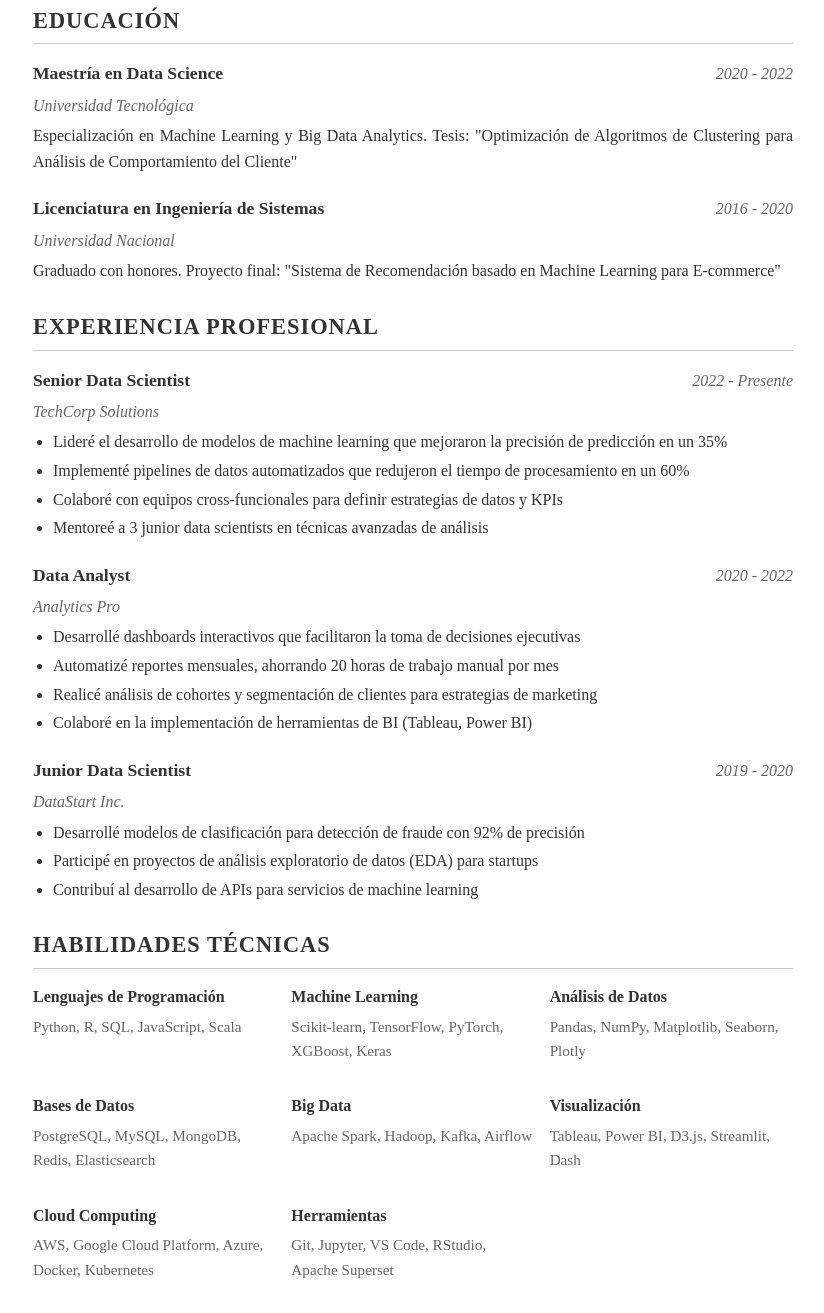
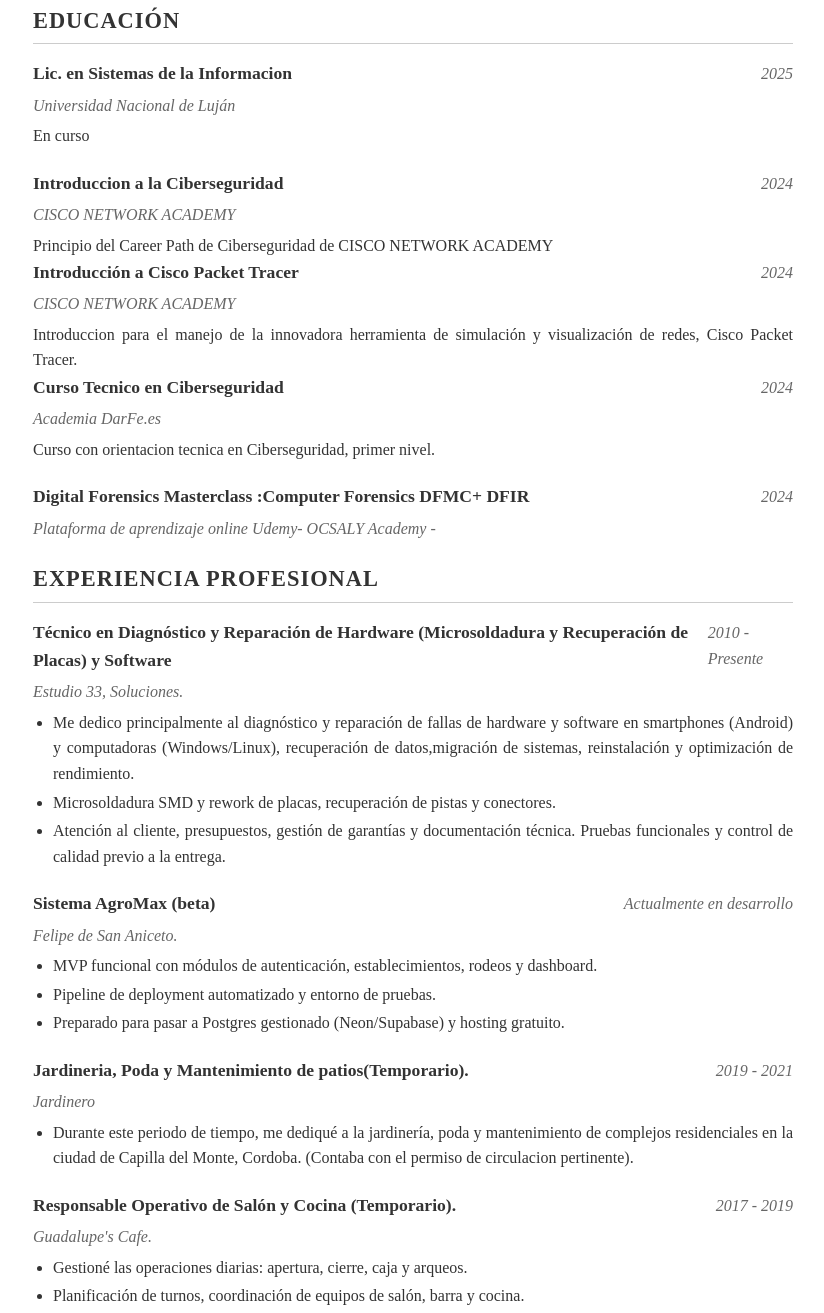
Before and after one commit to f-alon/FelipeDSA_CV, a plain HTML site: page index.html in a window 1280 px wide. Shown: the part 412-1725 px from the top of the page, without its empty margins (227-1051 px from the left). Drawn offline with Linux system fonts and the light colour scheme.

Commit message:
Update personal information and educational background in index.html; replace Data Science focus with current studies in Systems Information and Cybersecurity, and revise work experience to reflect recent roles and skills.

```diff
--- a/index.html
+++ b/index.html
@@ -172,15 +172,15 @@
     <div class="header">
         <h1>Felipe DSA</h1>
         <div class="contact-info">
-            <p>Email: felipe.dsa@email.com | Teléfono: +1 (555) 123-4567</p>
-            <p>LinkedIn: linkedin.com/in/felipe-dsa | GitHub: github.com/felipe-dsa</p>
-            <p>Ubicación: Ciudad, País</p>
+            <p>Email: felipedesananiceto@gmail.com | Teléfono: 3544302876</p>
+            <p>LinkedIn: linkedin.com/in/felipe-dsa | GitHub: github.com/f-alon</p>
+            <p>Ubicación: Luján, Buenos Aires</p>
         </div>
     </div>
 
     <div class="section">
         <h2 class="section-title">Perfil Profesional</h2>
-        <p>Profesional especializado en Data Science y Analytics con más de 5 años de experiencia en el desarrollo de soluciones de inteligencia de negocios, análisis predictivo y machine learning. Experto en Python, R, SQL y herramientas de visualización de datos. Comprometido con la excelencia técnica y la entrega de resultados que generan valor empresarial.</p>
+        <p>Estudiante de primer año de la carrera de Lic. en Sistemas de la Informacion en la Universidad Nacional de Luján. Con conocimientos en Ciberseguridad, reparación de electrónica de Smartphones, computadoras portatiles y de escritorio. Me destaco por ser una persona con perfil técnico y muy curiosa que analiza los por qué y para qué de las cosas.</p>
     </div>
 
     <div class="section">
@@ -188,23 +188,50 @@
 
         <div class="entry">
             <div class="entry-header">
-                <div class="entry-title">Maestría en Data Science</div>
-                <div class="entry-date">2020 - 2022</div>
+                <div class="entry-title">Lic. en Sistemas de la Informacion</div>
+                <div class="entry-date">2025</div>
             </div>
-            <div class="entry-subtitle">Universidad Tecnológica</div>
+            <div class="entry-subtitle">Universidad Nacional de Luján</div>
             <div class="entry-description">
-                <p>Especialización en Machine Learning y Big Data Analytics. Tesis: "Optimización de Algoritmos de Clustering para Análisis de Comportamiento del Cliente"</p>
+                <p>En curso</p>
             </div>
         </div>
 
         <div class="entry">
             <div class="entry-header">
-                <div class="entry-title">Licenciatura en Ingeniería de Sistemas</div>
-                <div class="entry-date">2016 - 2020</div>
+                <div class="entry-title">Introduccion a la Ciberseguridad</div>
+                <div class="entry-date">2024</div>
             </div>
-            <div class="entry-subtitle">Universidad Nacional</div>
+            <div class="entry-subtitle">CISCO NETWORK ACADEMY</div>
             <div class="entry-description">
-                <p>Graduado con honores. Proyecto final: "Sistema de Recomendación basado en Machine Learning para E-commerce"</p>
+                <p>Principio del Career Path de Ciberseguridad de CISCO NETWORK ACADEMY</p>
+            </div>
+            <div class="entry-header">
+                <div class="entry-title">Introducción a Cisco Packet Tracer</div>
+                <div class="entry-date">2024</div>
+            </div>
+            <div class="entry-subtitle">CISCO NETWORK ACADEMY</div>
+            <div class="entry-description">
+                <p>Introduccion para el manejo de la innovadora herramienta de simulación y visualización de redes, Cisco Packet Tracer.</p>
+            </div>
+        <div class="entry">
+            <div class="entry-header">
+                <div class="entry-title">Curso Tecnico en Ciberseguridad</div>
+                <div class="entry-date">2024</div>
+            </div>
+            <div class="entry-subtitle">Academia DarFe.es</div>
+            <div class="entry-description">
+                <p>Curso con orientacion tecnica en Ciberseguridad, primer nivel.</p>
+            </div>
+        </div>
+        <div class="entry">
+            <div class="entry-header">
+                <div class="entry-title">Digital Forensics Masterclass :Computer Forensics DFMC+ DFIR</div>
+                <div class="entry-date">2024</div>
+            </div>
+            <div class="entry-subtitle">Plataforma de aprendizaje online Udemy- OCSALY Academy -</div>
+            <div class="entry-description">
+                <!-- <p>.</p> -->
             </div>
         </div>
     </div>
@@ -214,47 +241,63 @@
 
         <div class="entry">
             <div class="entry-header">
-                <div class="entry-title">Senior Data Scientist</div>
-                <div class="entry-date">2022 - Presente</div>
+                <div class="entry-title">Técnico en Diagnóstico y Reparación de Hardware (Microsoldadura y Recuperación de Placas) y Software</div>
+                <div class="entry-date">2010 - Presente</div>
             </div>
-            <div class="entry-subtitle">TechCorp Solutions</div>
+            <div class="entry-subtitle">Estudio 33, Soluciones.</div>
             <div class="entry-description">
                 <ul>
-                    <li>Lideré el desarrollo de modelos de machine learning que mejoraron la precisión de predicción en un 35%</li>
-                    <li>Implementé pipelines de datos automatizados que redujeron el tiempo de procesamiento en un 60%</li>
-                    <li>Colaboré con equipos cross-funcionales para definir estrategias de datos y KPIs</li>
-                    <li>Mentoreé a 3 junior data scientists en técnicas avanzadas de análisis</li>
+                    <li>Me dedico principalmente al diagnóstico y reparación de fallas de hardware y software en smartphones (Android) y computadoras (Windows/Linux), recuperación de datos,migración de sistemas, reinstalación y optimización de rendimiento. </li>
+                    <li>Microsoldadura SMD y rework de placas, recuperación de pistas y conectores.</li>
+                    <li>Atención al cliente, presupuestos, gestión de garantías y documentación técnica. Pruebas funcionales y control de calidad previo a la entrega.</li>
+                    <!-- <li>Mentoreé a 3 junior data scientists en técnicas avanzadas de análisis</li> -->
+                </ul>
+            </div>
+        </div>
+        <div class="entry">
+            <div class="entry-header">
+                <div class="entry-title">Sistema AgroMax (beta)</div>
+                <div class="entry-date">Actualmente en desarrollo</div>
+            </div>
+            <div class="entry-subtitle">Felipe de San Aniceto.</div>
+            <div class="entry-description">
+                <ul>
+                    <li>MVP funcional con módulos de autenticación, establecimientos, rodeos y dashboard.
+                    <li>Pipeline de deployment automatizado y entorno de pruebas.</li>
+                    <li>Preparado para pasar a Postgres gestionado (Neon/Supabase) y hosting gratuito.</li>
+                    <!-- <li>Mentoreé a 3 junior data scientists en técnicas avanzadas de análisis</li> -->
                 </ul>
             </div>
         </div>
 
         <div class="entry">
             <div class="entry-header">
-                <div class="entry-title">Data Analyst</div>
-                <div class="entry-date">2020 - 2022</div>
+                <div class="entry-title">Jardineria, Poda y Mantenimiento de patios(Temporario).</div>
+                <div class="entry-date">2019 - 2021</div>
             </div>
-            <div class="entry-subtitle">Analytics Pro</div>
+            <div class="entry-subtitle">Jardinero</div>
             <div class="entry-description">
                 <ul>
-                    <li>Desarrollé dashboards interactivos que facilitaron la toma de decisiones ejecutivas</li>
-                    <li>Automatizé reportes mensuales, ahorrando 20 horas de trabajo manual por mes</li>
-                    <li>Realicé análisis de cohortes y segmentación de clientes para estrategias de marketing</li>
-                    <li>Colaboré en la implementación de herramientas de BI (Tableau, Power BI)</li>
+                    <li>Durante este periodo de tiempo, me dediqué a la jardinería, poda y mantenimiento de complejos residenciales en la ciudad de Capilla del Monte, Cordoba. (Contaba con el permiso de circulacion pertinente).</li>
+                    <!-- <li></li> -->
+                    <!-- <li>Realicé análisis de cohortes y segmentación de clientes para estrategias de marketing</li>
+                    <li>Colaboré en la implementación de herramientas de BI (Tableau, Power BI)</li> -->
                 </ul>
             </div>
         </div>
 
         <div class="entry">
             <div class="entry-header">
-                <div class="entry-title">Junior Data Scientist</div>
-                <div class="entry-date">2019 - 2020</div>
+                <div class="entry-title">Responsable Operativo de Salón y Cocina (Temporario).</div>
+                <div class="entry-date">2017 - 2019</div>
             </div>
-            <div class="entry-subtitle">DataStart Inc.</div>
+            <div class="entry-subtitle">Guadalupe's Cafe.</div>
             <div class="entry-description">
                 <ul>
-                    <li>Desarrollé modelos de clasificación para detección de fraude con 92% de precisión</li>
-                    <li>Participé en proyectos de análisis exploratorio de datos (EDA) para startups</li>
-                    <li>Contribuí al desarrollo de APIs para servicios de machine learning</li>
+                    <li>Gestioné las operaciones diarias: apertura, cierre, caja y arqueos.</li>
+                    <li>Planificación de turnos, coordinación de equipos de salón, barra y cocina.</li>
+                    <li>Realicé control de inventario, pedidos a proveedores, recepción y almacenamiento.</li>
+                    <li>Análisis de ventas diarias, ticket promedio, rotación de mesas y diseño de promociones en redes sociales.</li>
                 </ul>
             </div>
         </div>
@@ -264,8 +307,9 @@
         <h2 class="section-title">Habilidades Técnicas</h2>
         <div class="skills-grid">
             <div class="skill-category">
-                <h4>Lenguajes de Programación</h4>
-                <p>Python, R, SQL, JavaScript, Scala</p>
+                <h4>Lenguajes de Programación(Parcialmente)</h4>
+                <p>SQL, JavaScript, CSS, HTML, JavaScript (Node.js) APIs REST de proyecto AgroMax.</p>
+                <p>Python, scripts de automatización y TPs de la carrera.</p>
             </div>
             <div class="skill-category">
                 <h4>Machine Learning</h4>
@@ -277,7 +321,7 @@
             </div>
             <div class="skill-category">
                 <h4>Bases de Datos</h4>
-                <p>PostgreSQL, MySQL, MongoDB, Redis, Elasticsearch</p>
+                <p>PostgreSQL, MySQL.</p>
             </div>
             <div class="skill-category">
                 <h4>Big Data</h4>
```
